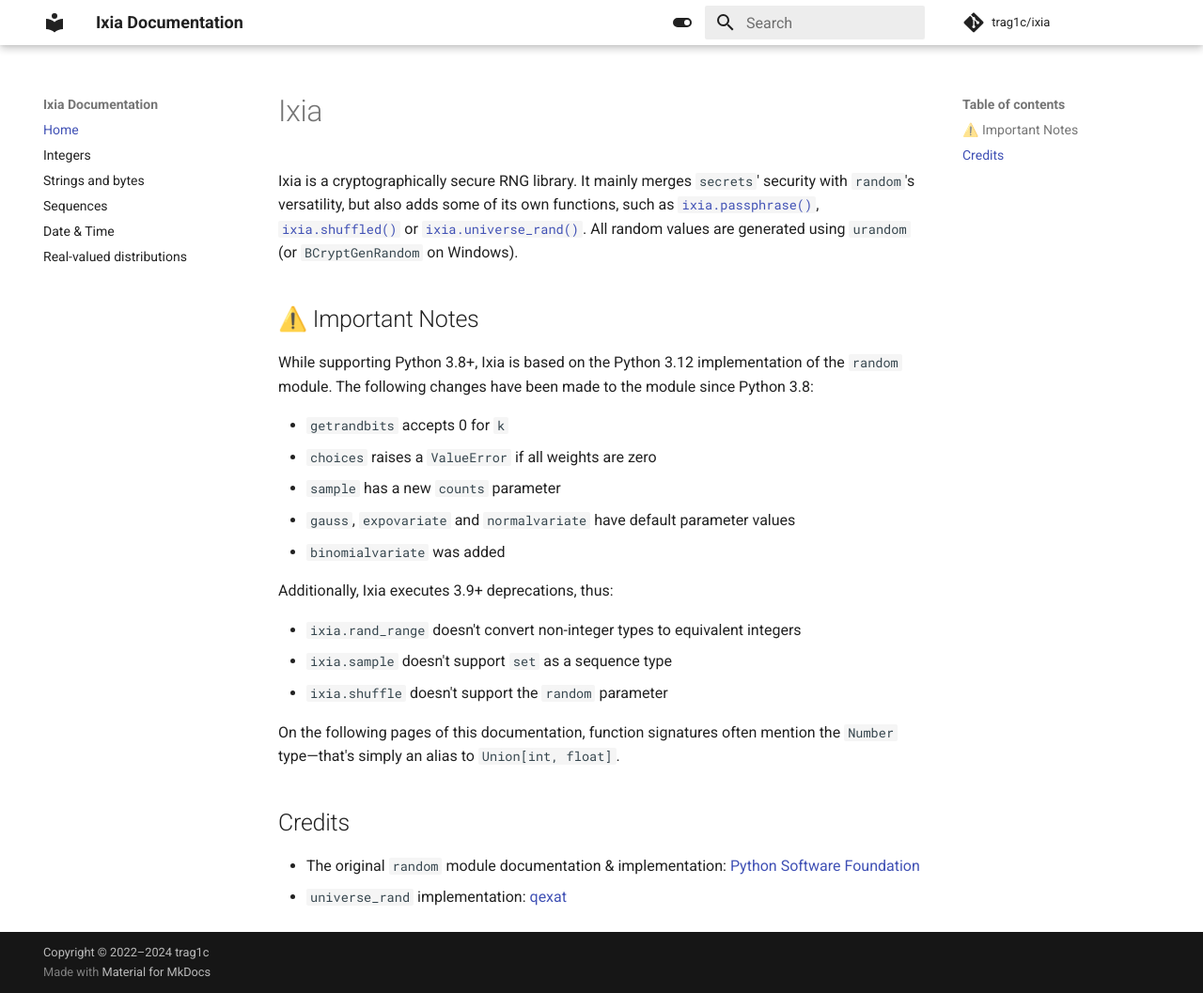
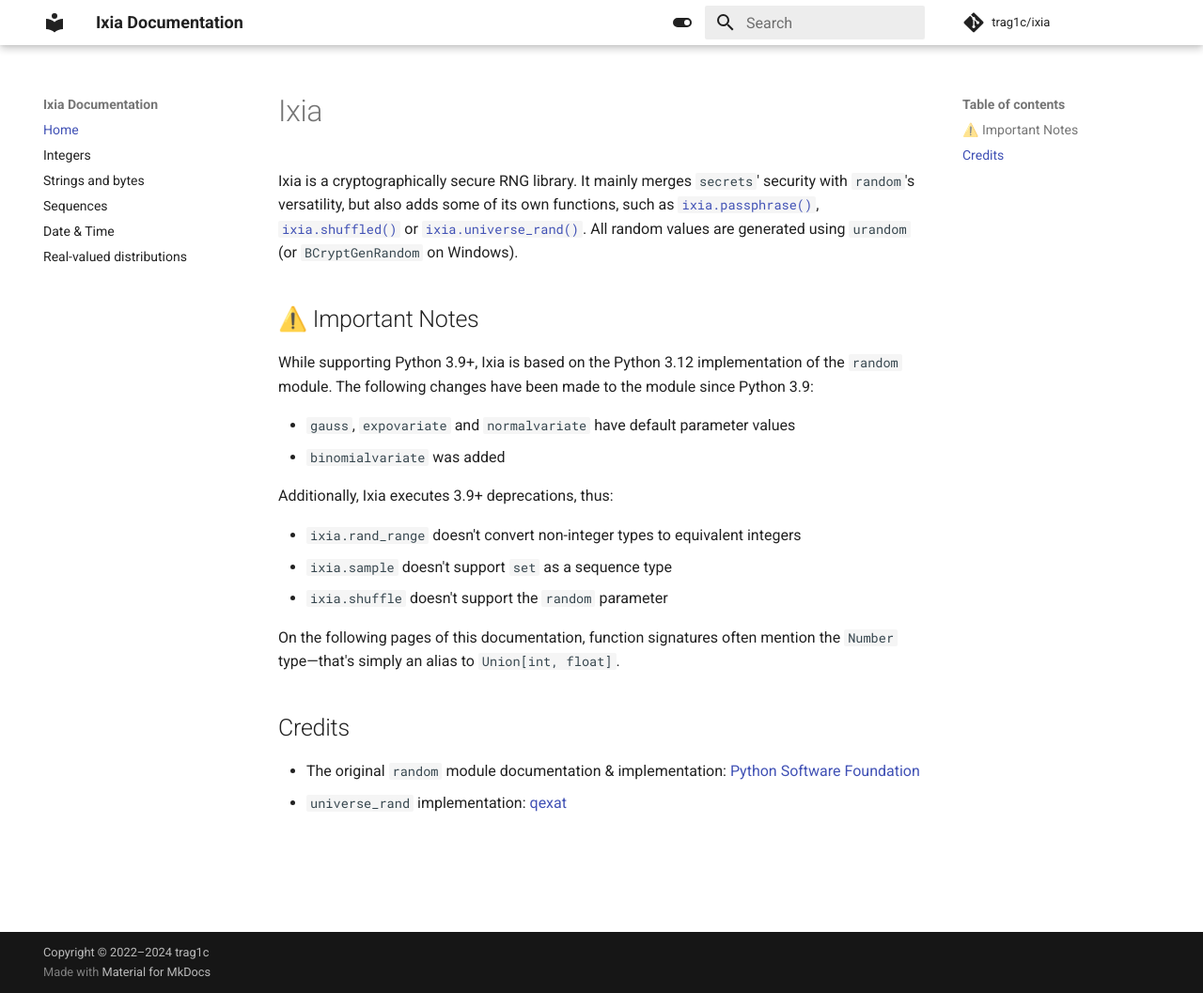
Before and after one commit to trag1c/ixia, an MkDocs documentation site: the page built from docs/index.md, in a window 1280 px wide and 1057 px high. Shown: the whole window at 94% size. Built offline with MkDocs 1.6.1 and Material for MkDocs 9.7.7, drawn with Linux system fonts in a browser that asks for light colours; comment, search, counter and statistics services are not loaded; the version menu is left out.

Commit message:
chore: drop support for Python 3.8 (#21)

```diff
--- a/docs/index.md
+++ b/docs/index.md
@@ -7,13 +7,10 @@ functions, such as [`ixia.passphrase()`](strings_and_bytes.md#ixiapassphrase),
 values are generated using `urandom` (or `BCryptGenRandom` on Windows).
 
 ## ⚠️ Important Notes
-While supporting Python 3.8+, Ixia is based on the Python 3.12 implementation
+While supporting Python 3.9+, Ixia is based on the Python 3.12 implementation
 of the `random` module. The following changes have been made to the module
-since Python 3.8:
+since Python 3.9:
 
-- `getrandbits` accepts 0 for `k`
-- `choices` raises a `ValueError` if all weights are zero
-- `sample` has a new `counts` parameter
 - `gauss`, `expovariate` and `normalvariate` have default parameter values
 - `binomialvariate` was added
 
--- a/pyproject.toml
+++ b/pyproject.toml
@@ -9,7 +9,7 @@ repository = "https://github.com/trag1c/ixia"
 readme = "README.md"
 
 [tool.poetry.dependencies]
-python = "^3.8"
+python = "^3.9"
 
 [tool.poetry.group.dev.dependencies]
 mypy = "^1.5.0"
```
Also changed, not shown: README.md (+4 -6 lines), 3 other files.
